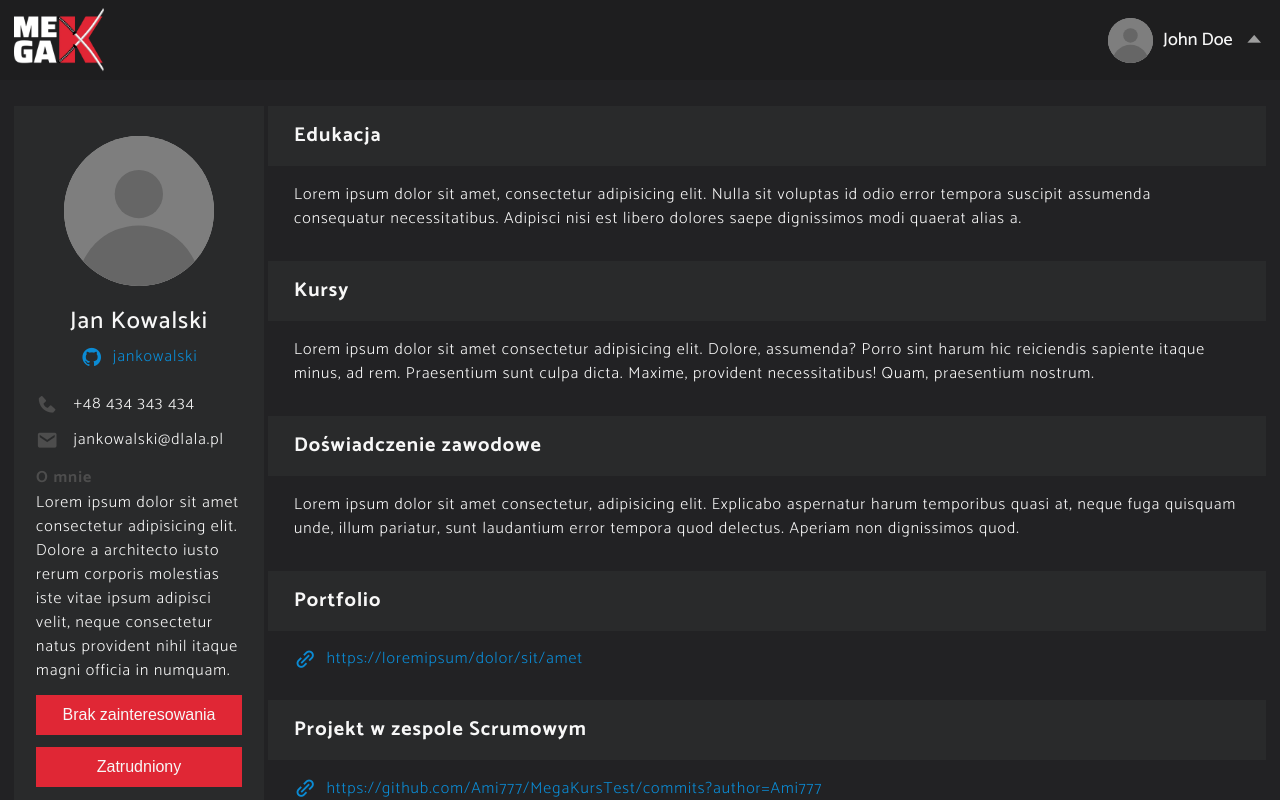
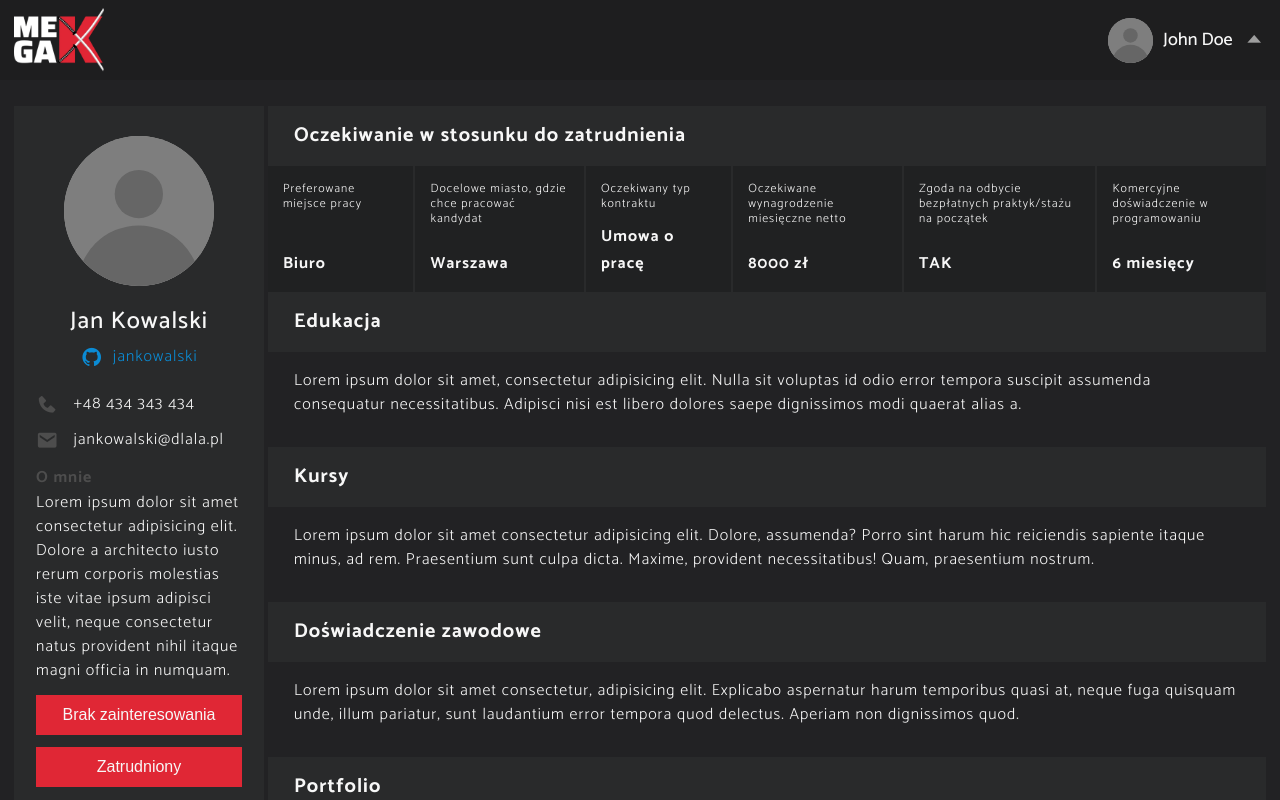
Before and after one commit to airfortech/Head-Hunter-Frontend, a React (Create React App) app: page /cv in a window 1280 px wide. Shown: the top 800 px of the page. Built offline with nearby package versions, Linux system fonts and the light colour scheme.

Commit message:
added PreferencesCard

```diff
--- /dev/null
+++ b/src/components/PreferencesCard/PreferencesCard.module.css
@@ -0,0 +1,20 @@
+.PreferencesCard {
+  padding: 15px;
+  min-height: 110px;
+  display: flex;
+  flex-direction: column;
+  justify-content: space-between;
+  gap: var(--font-size-sm);
+  background-color: var(--color-3);
+}
+
+.PreferencesCard > h3 {
+  font-size: var(--font-size-sm);
+  line-height: calc(var(--font-size-sm) * 1.25);
+  font-weight: var(--font-weight-regular);
+}
+
+.PreferencesCard > p {
+  font-size: var(--font-size-md);
+  font-weight: var(--font-weight-bold);
+}
--- /dev/null
+++ b/src/components/PreferencesCard/PreferencesCard.tsx
@@ -0,0 +1,17 @@
+import React from 'react';
+import classes from './PreferencesCard.module.css';
+
+interface Props {
+  title: string;
+  value: string;
+  flex?: number;
+}
+
+export const PreferencesCard = ({ title, value, flex = 1 }: Props) => {
+  return (
+    <div className={classes.PreferencesCard} style={{ flex }}>
+      <h3>{title}</h3>
+      <p>{value}</p>
+    </div>
+  );
+};
--- a/src/components/TechDetails/TechDetails.tsx
+++ b/src/components/TechDetails/TechDetails.tsx
@@ -2,10 +2,38 @@ import React from 'react';
 import { TechInfo } from './TechInfo/TechInfo';
 import classes from './TechDetails.module.css';
 import { ExternalLink } from '../ExternalLink/ExternalLink';
+import { PreferencesCard } from '../PreferencesCard/PreferencesCard';
 
 export const TechDetails = () => {
   return (
     <section className={classes.TechDetails}>
+      <TechInfo title="Oczekiwanie w stosunku do zatrudnienia" cards>
+        <PreferencesCard title="Preferowane miejsce pracy" value="Biuro" />
+        <PreferencesCard
+          title="Docelowe miasto, gdzie chce pracować kandydat"
+          value="Warszawa"
+          flex={1.2}
+        />
+        <PreferencesCard
+          title="Oczekiwany typ kontraktu"
+          value="Umowa o pracę"
+        />
+        <PreferencesCard
+          title="Oczekiwane wynagrodzenie miesięczne netto"
+          value="8000 zł"
+          flex={1.2}
+        />
+        <PreferencesCard
+          title="Zgoda na odbycie bezpłatnych praktyk/stażu na początek"
+          value="TAK"
+          flex={1.4}
+        />
+        <PreferencesCard
+          title="Komercyjne doświadczenie w programowaniu"
+          value="6 miesięcy"
+          flex={1.2}
+        />
+      </TechInfo>
       <TechInfo title="Edukacja">
         Lorem ipsum dolor sit amet, consectetur adipisicing elit. Nulla sit
         voluptas id odio error tempora suscipit assumenda consequatur
--- a/src/components/TechDetails/TechInfo/TechInfo.module.css
+++ b/src/components/TechDetails/TechInfo/TechInfo.module.css
@@ -9,11 +9,22 @@
   background-color: var(--color-5);
 }
 
-.TechInfo p {
+.TechInfo > p {
+  padding: 17px 26px 30px 26px;
+  font-size: var(--font-size-md);
+  line-height: 150%;
+}
+
+.TechInfo > div {
   padding: 17px 26px 30px 26px;
   display: flex;
   flex-direction: column;
   gap: 10px;
-  font-size: var(--font-size-md);
-  line-height: 150%;
 }
+
+.TechInfo.cards > div {
+  padding: 0;
+  flex-direction: row;
+  gap: 2px;
+  background-color: var(--color-5);
+}
--- a/src/components/TechDetails/TechInfo/TechInfo.tsx
+++ b/src/components/TechDetails/TechInfo/TechInfo.tsx
@@ -2,15 +2,19 @@ import React from 'react';
 import classes from './TechInfo.module.css';
 
 interface Props {
-  children: any;
+  children: JSX.Element | JSX.Element[] | string;
   title: string;
+  cards?: boolean;
 }
 
-export const TechInfo = ({ children, title }: Props) => {
+export const TechInfo = ({ children, title, cards = false }: Props) => {
   return (
-    <div className={classes.TechInfo}>
+    <div
+      className={`${classes.TechInfo} ${cards && classes.cards}`}
+      style={{ flex: 2 }}
+    >
       <h2>{title}</h2>
-      <p>{children}</p>
+      {typeof children === 'string' ? <p>{children}</p> : <div>{children}</div>}
     </div>
   );
 };
```
